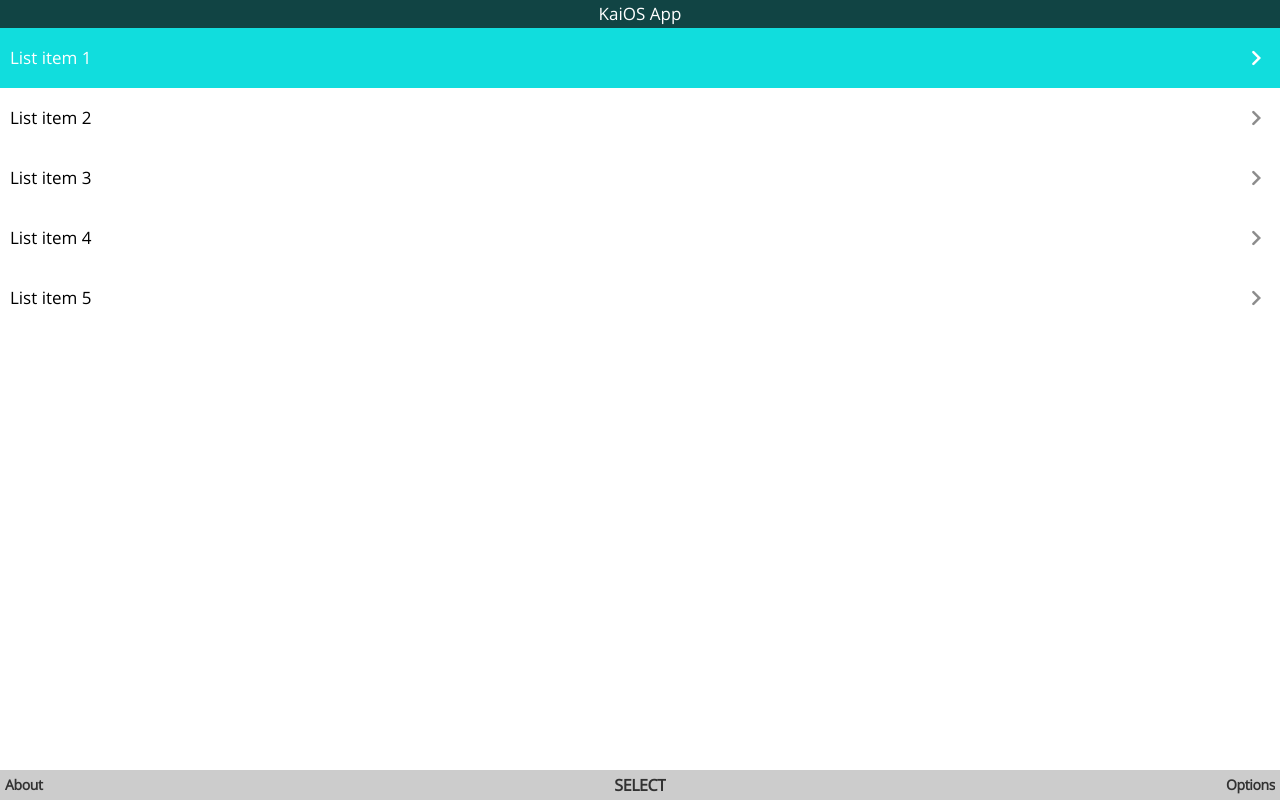
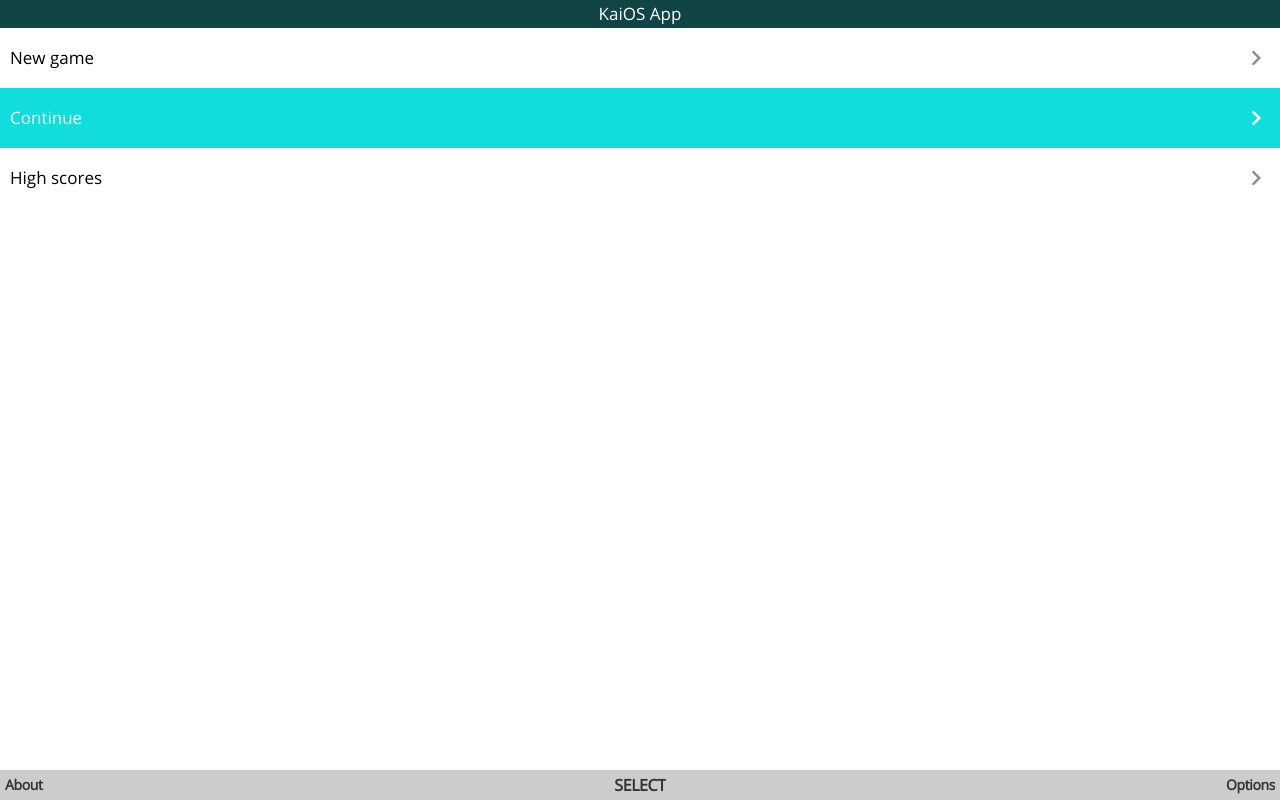
Before and after one commit to de-souza/kaios-app, a plain HTML site: page index.html in a window 1280 px wide. Drawn offline with Linux system fonts and the light colour scheme.

Commit message:
Add basis for history manipulation

```diff
--- a/assets/scripts/main.js
+++ b/assets/scripts/main.js
@@ -1,55 +1,126 @@
 "use strict";
 
-document.getElementById("Autofocus").focus();
-document.addEventListener("keydown", menuNavigationListener);
+const states = {
+  State: class {
+    constructor(template, data) {
+      this.template = template;
+      this.data = data;
+    }
+  },
 
-function menuNavigationListener(e) {
-  if (e.target.matches(".Menu-item")) {
-    switch(e.key) {
-    case "ArrowUp":
-      focusMenuItem(previousMenuItem(e.target));
-      e.preventDefault();
-      break;
-    case "ArrowDown":
-      focusMenuItem(nextMenuItem(e.target));
-      e.preventDefault();
-      break;
+  load(state) {
+    const main = document.getElementsByClassName("Main")[0];
+    main.innerHTML = "";
+    main.appendChild(state.template(state.data));
+    navigation.select(document.getElementById("Autofocus"));
+    // history.pushState(state, "");
+  },
+};
+
+const templates = {
+  item(data) {
+    const li = document.createElement("li");
+    li.className = "Item";
+    li.tabIndex = -1;
+    li.textContent = data.text;
+    if (data.action) {
+      li.dataset.action = data.action;
+      li.classList.add("Item--action");
     }
-  }
+    return li;
+  },
+
+  menu(data) {
+    const ul = document.createElement("ul");
+    data.forEach(itemData => ul.appendChild(templates.item(itemData)));
+    const focusIdx = data.findIndex(itemData => itemData.autofocus);
+    const focused = (focusIdx === -1) ? ul.firstChild : ul.children[focusIdx];
+    focused.id = "Autofocus";
+    return ul;
+  },
+
+  game(data) {
+    // TODO
+  },
+};
+
+const listeners = {
+  keyboardListener(event) {
+    if (event.target.matches(".Item")) {
+      switch(event.key) {
+      case "ArrowUp":
+        navigation.select(selectors.loopedPreviousSibling(event.target));
+        event.preventDefault();
+        break;
+      case "ArrowDown":
+        navigation.select(selectors.loopedNextSibling(event.target));
+        event.preventDefault();
+        break;
+      }
+    }
+  },
+};
+
+const navigation = {
+  select(element) {
+    element.focus();
+    navigation.scrollInParent(element, selectors.closestOverflown(element));
+  },
+
+  scrollInParent(element, parent) {
+    if (parent) {
+      const elementRect = element.getBoundingClientRect();
+      const parentRect = parent.getBoundingClientRect();
+      if (elementRect.top < parentRect.top)
+        element.scrollIntoView();
+      else if (elementRect.bottom > parentRect.bottom)
+        element.scrollIntoView(false);
+    }
+  },
+};
+
+const selectors = {
+  loopedPreviousSibling(node) {
+    if (node.previousSibling)
+      return node.previousSibling;
+    else
+      return node.parentNode.lastChild;
+  },
+
+  loopedNextSibling(node) {
+    if (node.nextSibling)
+      return node.nextSibling;
+    else
+      return node.parentNode.firstChild;
+  },
+
+  closestOverflown(element) {
+    if (element === null || (element.scrollHeight > element.clientHeight))
+      return element;
+    else
+      return selectors.closestOverflown(element.parentElement);
+  },
 }
 
-function focusMenuItem(menuItem) {
-  menuItem.focus();
-  scrollToMenuItem(menuItem);
-}
+states.load(
+  new states.State(
+    templates.menu,
+    [
+      {
+        text: "New game",
+        action: "newGame",
+      },
+      {
+        text: "Continue",
+        action: "newGame",
+        autofocus: true,
+      },
+      {
+        text: "High scores",
+        action: "highScores",
+      },
+    ],
+  )
+);
 
-function previousMenuItem(currentMenuItem) {
-  return previousListItem(currentMenuItem.parentElement).firstElementChild;
-}
-
-function nextMenuItem(currentMenuItem) {
-  return nextListItem(currentMenuItem.parentElement).firstElementChild;
-}
-
-function previousListItem(currentListItem) {
-  if (currentListItem.previousElementSibling)
-    return currentListItem.previousElementSibling;
-  else
-    return currentListItem.parentElement.lastElementChild;
-}
-
-function nextListItem(currentListItem) {
-  if (currentListItem.nextElementSibling)
-    return currentListItem.nextElementSibling;
-  else
-    return currentListItem.parentElement.firstElementChild;
-}
-
-function scrollToMenuItem(menuItem) {
-  const menuItemRect = menuItem.getBoundingClientRect();
-  const menuRect = menuItem.closest(".Menu").getBoundingClientRect();
-  if (menuItemRect.top < menuRect.top)
-    menuItem.scrollIntoView(true);
-  else if (menuItemRect.bottom > menuRect.bottom)
-    menuItem.scrollIntoView(false);
-}
+document.addEventListener("keydown", listeners.keyboardListener);
--- a/assets/style/main.css
+++ b/assets/style/main.css
@@ -37,12 +37,12 @@ li {
   padding: 0 1rem;
 }
 
-.Menu {
+.Main {
   flex: 1 1 0;
   overflow: auto;
 }
 
-.Menu-item {
+.Item {
   font: 1.7rem/6rem "Open Sans";
   display: flex;
   align-items: center;
@@ -52,19 +52,19 @@ li {
   text-decoration: unset;
 }
 
-.Menu-item::after {
+.Item::after {
   content: "\F19B";
   font: 500 3.2rem "gaia-icons";
   color: #8c8c8c;
 }
 
-.Menu-item:focus {
+.Item:focus {
   color: white;
   background: #1dd;
   outline: unset;
 }
 
-.Menu-item:focus::after {
+.Item:focus::after {
   color: white;
 }
 
--- a/index.html
+++ b/index.html
@@ -8,32 +8,9 @@
     <link rel="stylesheet" href="assets/style/main.css">
     <script defer src="assets/scripts/main.js"></script>
   </head>
-
   <body>
     <h1 class="Header u-nowrap">KaiOS App</h1>
-
-    <main class="Menu">
-      <nav>
-        <ul>
-          <li>
-            <a class="Menu-item" href="#" id="Autofocus">List item 1</a>
-          </li>
-          <li>
-            <a class="Menu-item" href="#">List item 2</a>
-          </li>
-          <li>
-            <a class="Menu-item" href="#">List item 3</a>
-          </li>
-          <li>
-            <a class="Menu-item" href="#">List item 4</a>
-          </li>
-          <li>
-            <a class="Menu-item" href="#">List item 5</a>
-          </li>
-        </ul>
-      </nav>
-    </main>
-
+    <main class="Main"></main>
     <form class="Skbar">
       <button class="Skbar-key Skbar-key--left u-nowrap">About</button>
       <button class="Skbar-key Skbar-key--center u-nowrap">Select</button>
```
